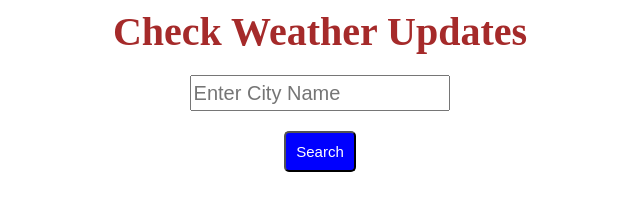
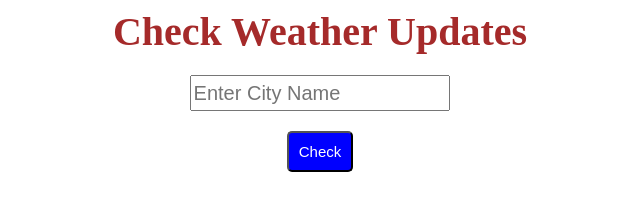
Before and after one commit to ANANDSYADAV/Weather-WebApp, a plain HTML site: page index.html in a window 1280 px wide. Shown: the full height of the page, 320-960 px from the left. Drawn offline with Linux system fonts and the light colour scheme.

Commit message:
changed button value

```diff
--- a/index.html
+++ b/index.html
@@ -13,7 +13,7 @@
     </div>
 
     <input type="text" id="cityName" placeholder="Enter City Name">
-    <button type="button" id="search">Search</button>
+    <button type="button" id="search">Check</button>
 
     <div>
         <h1 id="h1">Weather for <span id="City"></span> : -</h1>
```
